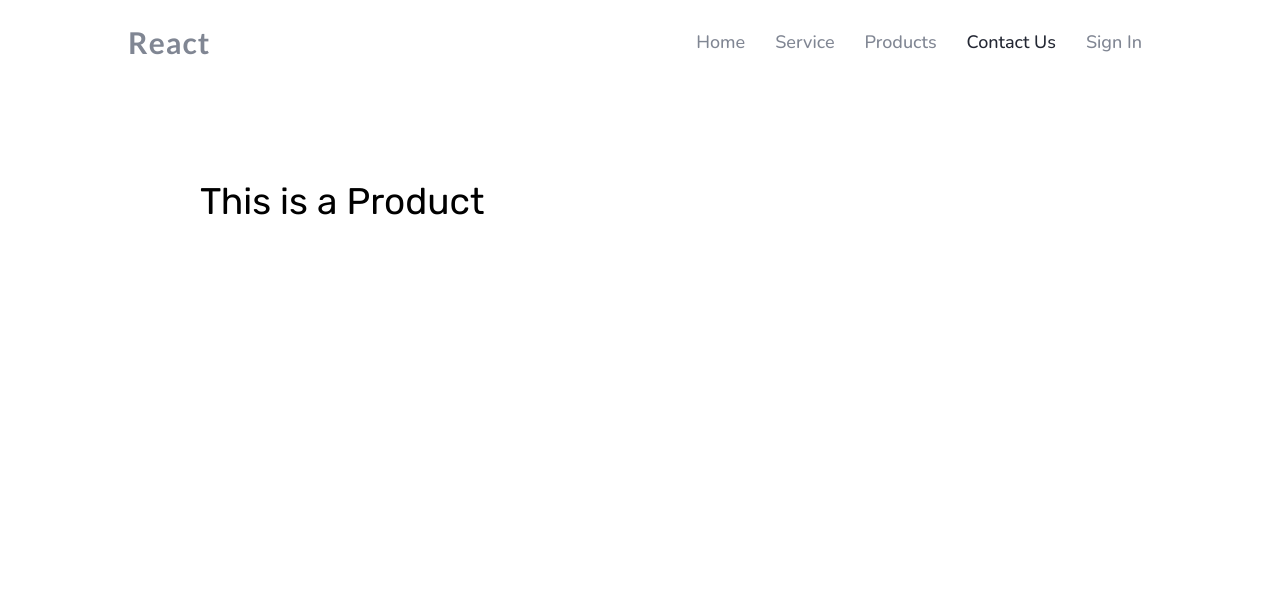
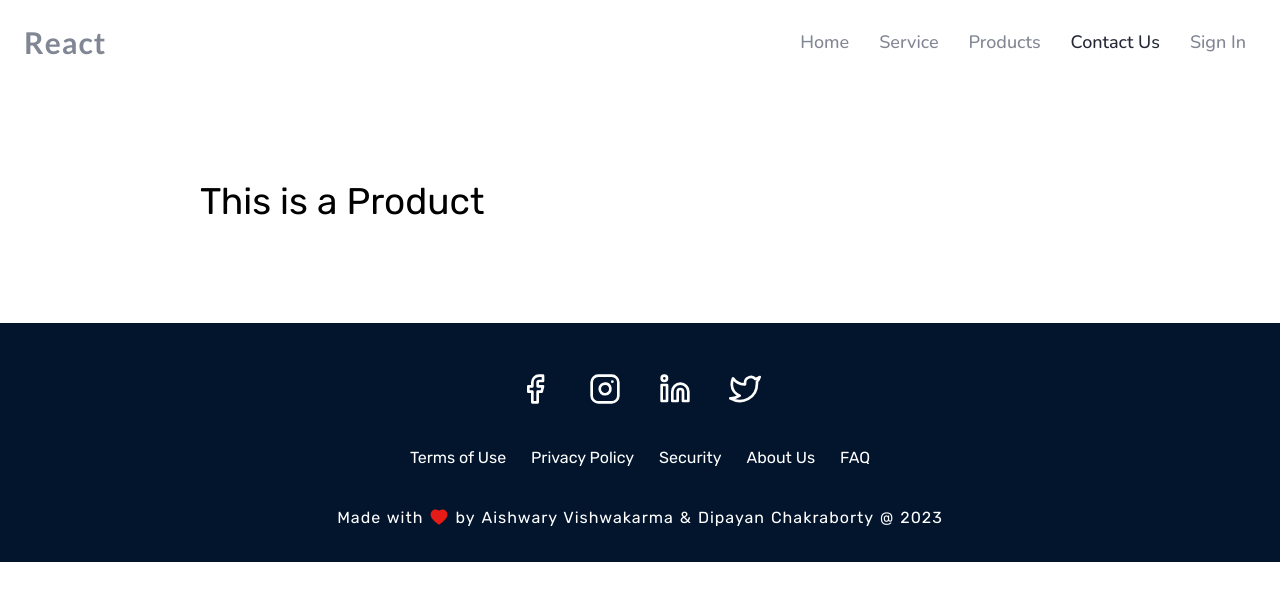
Before and after one commit to AishwaryVishwakarma/dairy-farm, a React (Vite) app: page /contact-us in a window 1280 px wide. Shown: the top 600 px of the page. Built offline with nearby package versions, Linux system fonts and the light colour scheme.

Commit message:
style changes

```diff
--- a/src/App.css
+++ b/src/App.css
@@ -15,11 +15,21 @@
   --secondary-red: #b90b33;
 }
 
-::-webkit-scrollbar {
-  display: none;
+.full-bleed {
+  width: 100%;
 }
 
-.page-content {
-  width: 80%;
-  margin: 0 auto;
+.layouted {
+  display: grid;
+  grid-template-columns: 1fr calc(min(77rem, 100%)) 1fr;
 }
+
+.layouted * {
+  grid-column: 2;
+}
+
+.sticky {
+  position: sticky;
+  top: 0;
+  z-index: 1000;
+}
--- a/src/components/Home/HomeHero/HomeHero.tsx
+++ b/src/components/Home/HomeHero/HomeHero.tsx
@@ -1,10 +1,9 @@
 import React from 'react'
 import styles from './styles.module.scss'
 
-
 const HomeHero: React.FC = () => {
-
   return (
+    <div className="full-bleed layouted">
       <div className={styles.heroWrapper}>
         <div className={styles.infoContainer}>
           <div className={styles.heading}>
@@ -24,6 +23,7 @@ const HomeHero: React.FC = () => {
           />
         </div>
       </div>
+    </div>
   )
 }
 
--- a/src/components/Home/HomeHero/styles.module.scss
+++ b/src/components/Home/HomeHero/styles.module.scss
@@ -1,6 +1,7 @@
 .heroWrapper {
   display: flex;
   align-items: center;
+  justify-content: space-between;
   gap: 50px;
   padding: 50px 0;
 
--- a/src/components/Home/TodaySpecial/TSCard/styles.module.scss
+++ b/src/components/Home/TodaySpecial/TSCard/styles.module.scss
@@ -7,6 +7,7 @@
   overflow: hidden;
   flex-shrink: 0;
   position: relative;
+  box-shadow: 2px 2px 8px 1px #cccccc;
 
   .wishlist {
     position: absolute;
--- a/src/components/Home/TodaySpecial/TodaySpecial.tsx
+++ b/src/components/Home/TodaySpecial/TodaySpecial.tsx
@@ -21,10 +21,9 @@ const TodaySpecial: React.FC<any> = ({ TSData }) => {
     setTodaySpecial(TSData)
   }, [TSData])
 
-  console.log(TSData)
-
   return (
-    <div className={styles.NAWrapper}>
+    <div className={`${styles.NAWrapper} full-bleed layouted`}>
+      <div className={styles.NAContent}>
         <div className={styles.NAMain}>
           <p className={styles.heading}>Today's Special</p>
           <div ref={cardsSectionRef} className={styles.NACardsSection}>
@@ -38,7 +37,7 @@ const TodaySpecial: React.FC<any> = ({ TSData }) => {
             ) : (
               <Loading loadingType="bars" height={80} width={80} />
             )}
-          {todaySpecial.length >= 6 && (
+            {todaySpecial?.length >= 6 && (
               <button
                 type="button"
                 className={styles.prevButton}
@@ -47,7 +46,7 @@ const TodaySpecial: React.FC<any> = ({ TSData }) => {
                 <AiOutlineLeft />
               </button>
             )}
-          {todaySpecial.length >= 6 && (
+            {todaySpecial?.length >= 6 && (
               <button
                 type="button"
                 className={styles.nextButton}
@@ -59,6 +58,7 @@ const TodaySpecial: React.FC<any> = ({ TSData }) => {
           </div>
         </div>
       </div>
+    </div>
   )
 }
 
--- a/src/components/Home/TodaySpecial/styles.module.scss
+++ b/src/components/Home/TodaySpecial/styles.module.scss
@@ -1,7 +1,9 @@
 .NAWrapper {
-  width: 100%;
+  background: #f6f8f8;
   padding: 50px 0;
+}
 
+.NAContent {
   .NAMain {
     display: flex;
     flex-direction: column;
--- a/src/components/Layout/Layout.tsx
+++ b/src/components/Layout/Layout.tsx
@@ -8,7 +8,7 @@ interface EssentialProps {
 const Layout: React.FC<EssentialProps> = ({ children, footer=true }) => {
   return (
     <>
-      <div className="page-content">{children}</div>
+      {children}
       {footer && <Footer />}
     </>
   )
--- a/src/components/Navbar/Navbar.tsx
+++ b/src/components/Navbar/Navbar.tsx
@@ -3,12 +3,11 @@ import styles from './styles.module.scss'
 import { UtilityContext } from '../../App'
 import { NavLink } from 'react-router-dom'
 
-const NAV_TABS = ['Home', 'Service', 'Products', 'Contact Us', 'Sign In']
-
 const Navbar: React.FC = () => {
   const { isMobile } = React.useContext(UtilityContext) ?? {}
 
   return (
+    <div className="sticky full-bleed layouted">
       <nav className={styles.navbar}>
         <div className={styles.navHeading}>
           <NavLink to="/">React</NavLink>
@@ -61,6 +60,7 @@ const Navbar: React.FC = () => {
           </li>
         </ul>
       </nav>
+    </div>
   )
 }
 
--- a/src/components/Navbar/styles.module.scss
+++ b/src/components/Navbar/styles.module.scss
@@ -5,12 +5,7 @@
   -webkit-backdrop-filter: blur1(15px);
   display: flex;
   align-items: center;
-  padding: 20px 10% 15px;
-  position: sticky;
-  top: 0;
-  z-index: 1000;
-  flex-wrap: wrap;
-  margin: 0 auto;
+  padding: 20px 0 15px;
 
   a {
     color: inherit;
--- a/src/pages/product/index.tsx
+++ b/src/pages/product/index.tsx
@@ -1,11 +1,14 @@
 import React from 'react'
 import styles from './styles.module.scss'
+import Layout from '../../components/Layout/Layout'
 
 const ProductPage: React.FC = () => {
   return (
-    <div className={styles.Wrapper}>
-      <p className={styles.productTitle}>This is a Product</p>
-    </div>
+    <Layout>
+      <div className={styles.Wrapper}>
+        <p className={styles.productTitle}>This is a Product</p>
+      </div>
+    </Layout>
   )
 }
 
```
Lines whose indentation alone changed are shown as unchanged.
